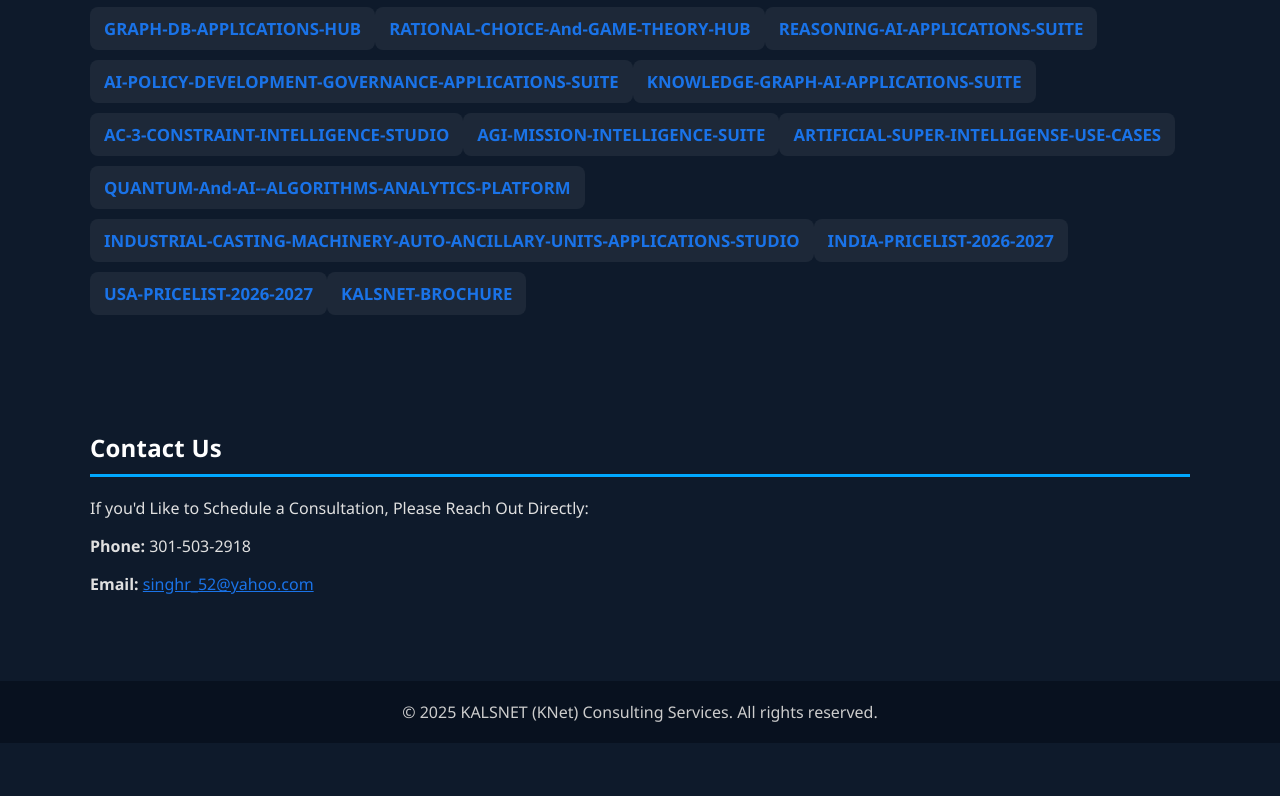
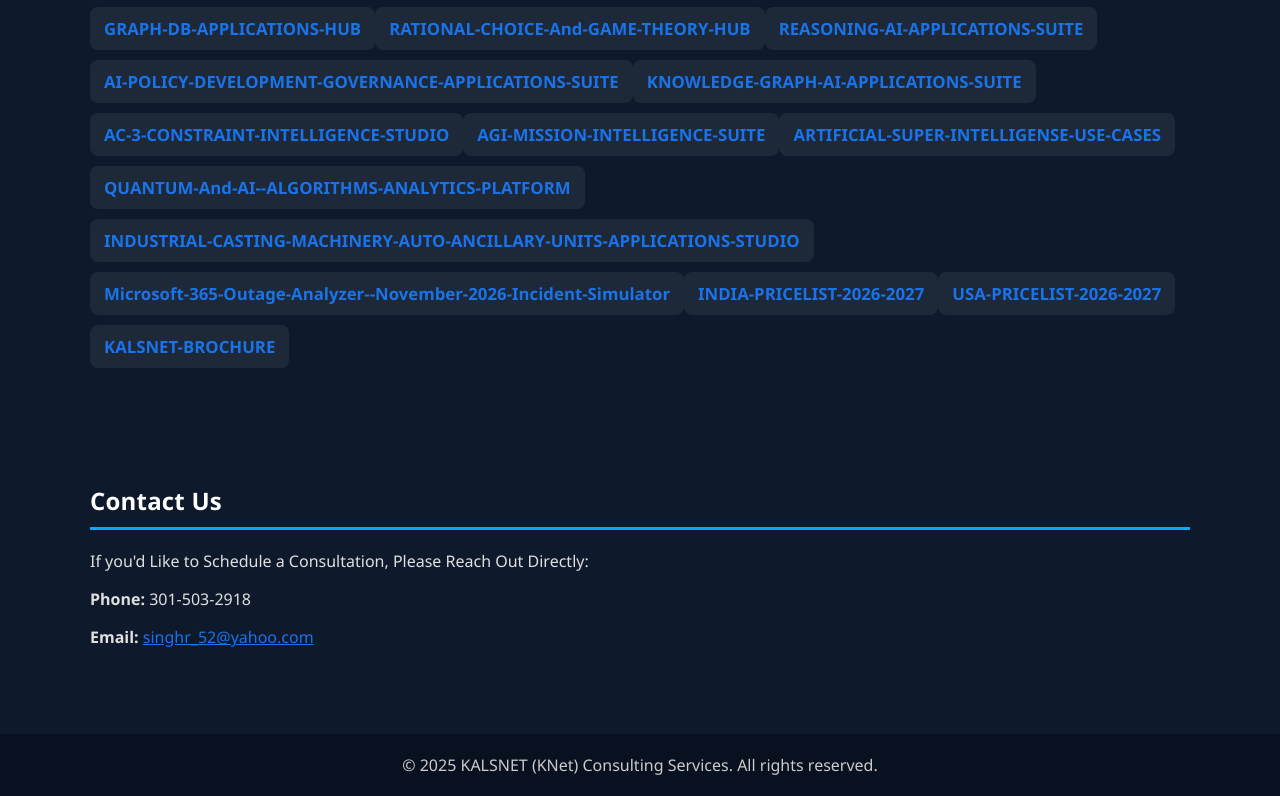
Before and after one commit to kalsr/KNet, a plain HTML site: page index.html in a window 1280 px wide. Shown: the part 6447-7243 px from the top of the page. Before the commit the page ends 7190 px from the top, so only its background shows below. Drawn offline with Linux system fonts and the light colour scheme.

Commit message:
Add new link for Microsoft 365 Outage Analyzer

```diff
--- a/index.html
+++ b/index.html
@@ -575,8 +575,13 @@
         <a href=" https://kalsr.github.io/INDUSTRIal-CASTING-MACHINERY-AUTO-ANCILLARY-UNITS-APPLICATIONS-STUDIO/" target="_blank" class="hub-link">
                <strong> INDUSTRIAL-CASTING-MACHINERY-AUTO-ANCILLARY-UNITS-APPLICATIONS-STUDIO</strong> <br>
 
+        <a href=" https://kalsr.github.io/Microsoft-365-Outage-Analyzer--November-2026-Incident-Simulator/" target="_blank" class="hub-link">
+               <strong> Microsoft-365-Outage-Analyzer--November-2026-Incident-Simulator</strong> <br>
+
         <a href=" https://kalsr.github.io/India-Pricelist-2026-2027/" target="_blank" class="hub-link">
                <strong> INDIA-PRICELIST-2026-2027</strong> <br>
+
+
 
         <a href=" https://kalsr.github.io/KNet-Price-List-2026/" target="_blank" class="hub-link">
                <strong> USA-PRICELIST-2026-2027</strong> <br>
```
